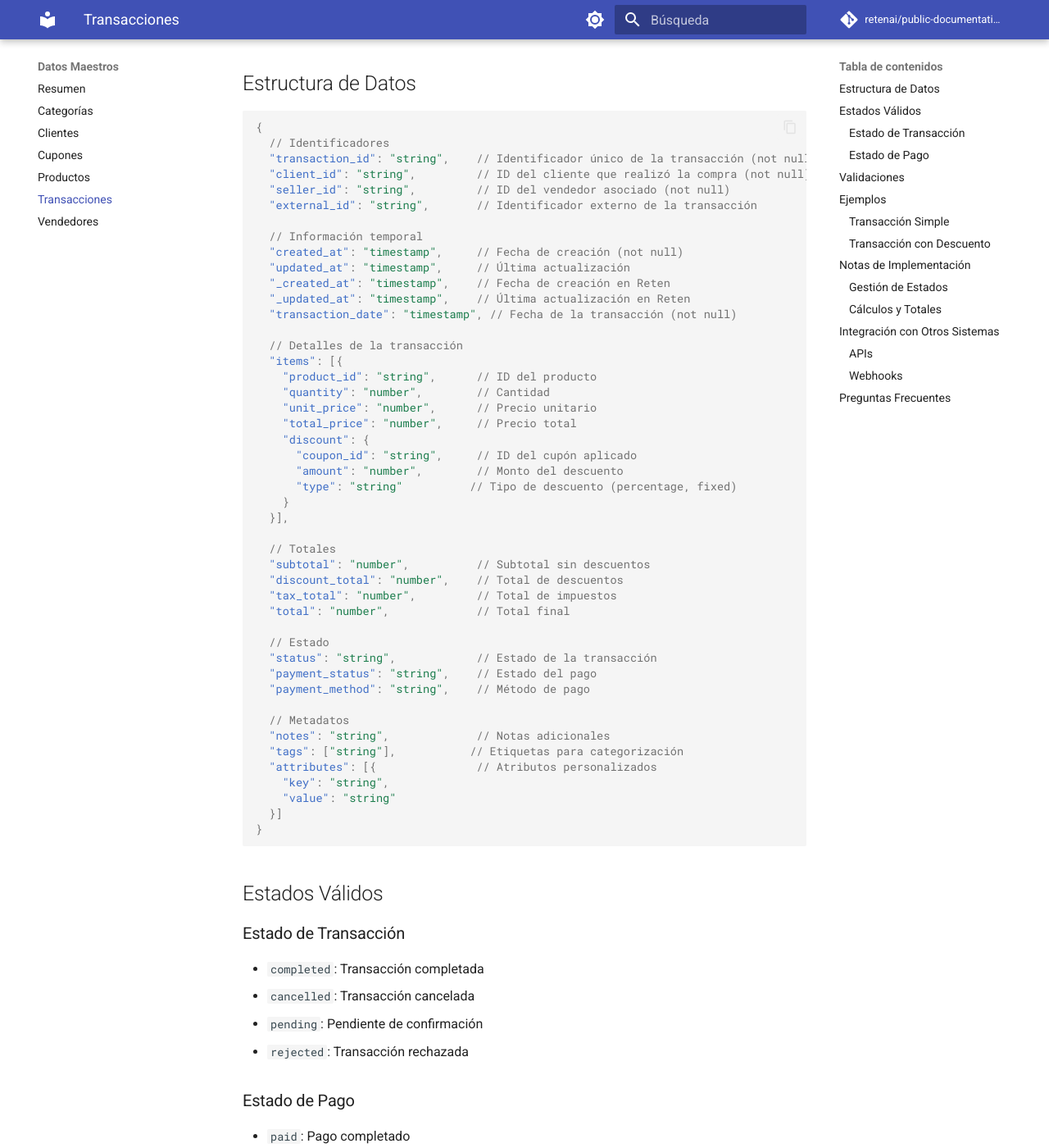
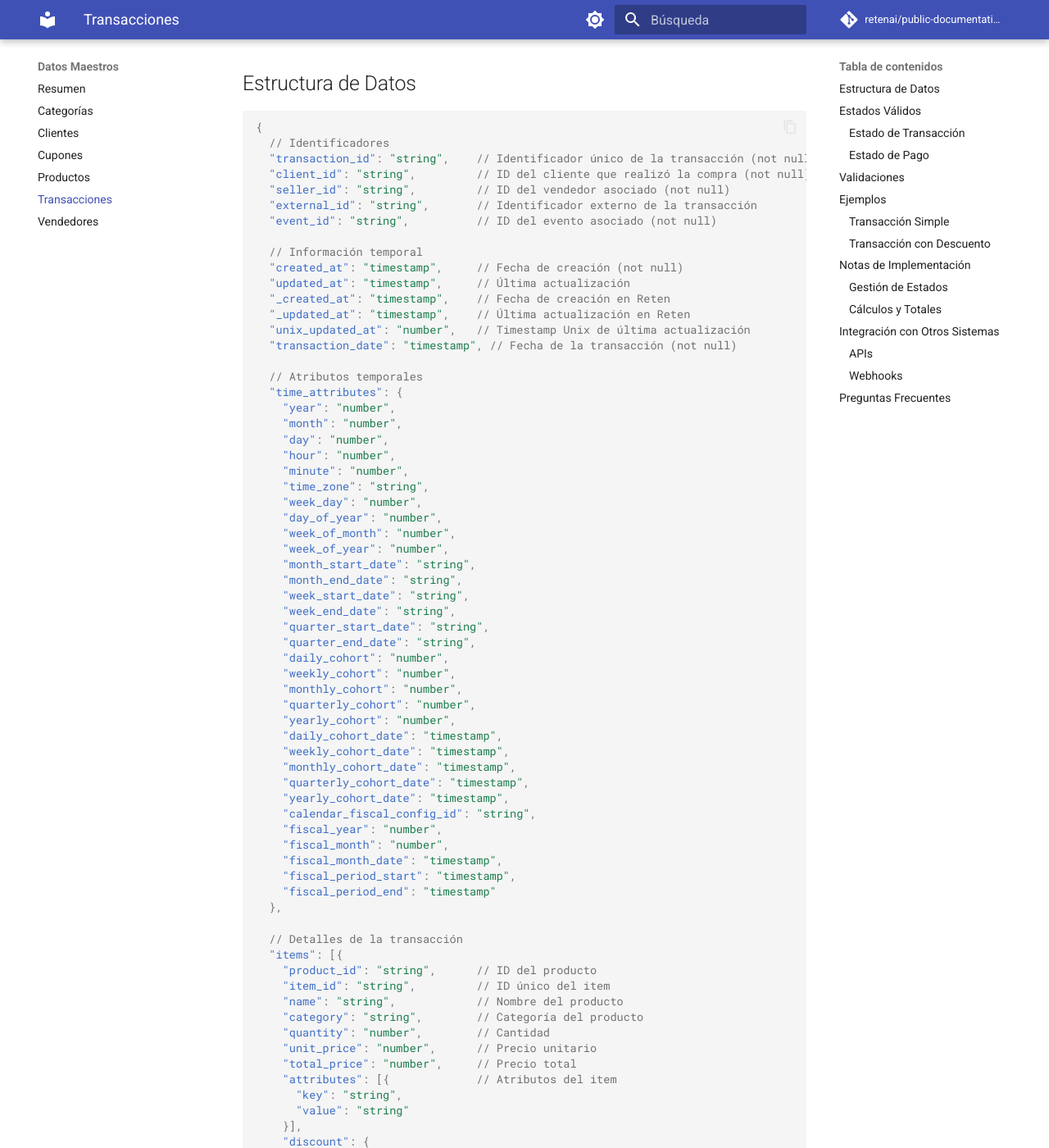
Before and after one commit to retenai/public-documentation, an MkDocs documentation site: the page built from docs/master-data/transactions/README.md, in a window 1280 px wide and 1400 px high, scrolled down 260 px. Shown: the whole window at 82% size. Built offline with MkDocs 1.6.1 and Material for MkDocs 9.7.7, drawn with Linux system fonts in a browser that asks for light colours; comment, search, counter and statistics services are not loaded; some of the changed text lies outside the part shown.

Commit message:
docs: update transactions structure with event_transactions fields

```diff
--- a/docs/master-data/transactions/README.md
+++ b/docs/master-data/transactions/README.md
@@ -11,37 +11,114 @@
   "client_id": "string",         // ID del cliente que realizó la compra (not null)
   "seller_id": "string",         // ID del vendedor asociado (not null)
   "external_id": "string",       // Identificador externo de la transacción
+  "event_id": "string",          // ID del evento asociado (not null)
 
   // Información temporal
   "created_at": "timestamp",     // Fecha de creación (not null)
   "updated_at": "timestamp",     // Última actualización
   "_created_at": "timestamp",    // Fecha de creación en Reten
   "_updated_at": "timestamp",    // Última actualización en Reten
+  "unix_updated_at": "number",   // Timestamp Unix de última actualización
   "transaction_date": "timestamp", // Fecha de la transacción (not null)
+
+  // Atributos temporales
+  "time_attributes": {
+    "year": "number",
+    "month": "number",
+    "day": "number",
+    "hour": "number",
+    "minute": "number",
+    "time_zone": "string",
+    "week_day": "number",
+    "day_of_year": "number",
+    "week_of_month": "number",
+    "week_of_year": "number",
+    "month_start_date": "string",
+    "month_end_date": "string",
+    "week_start_date": "string",
+    "week_end_date": "string",
+    "quarter_start_date": "string",
+    "quarter_end_date": "string",
+    "daily_cohort": "number",
+    "weekly_cohort": "number",
+    "monthly_cohort": "number",
+    "quarterly_cohort": "number",
+    "yearly_cohort": "number",
+    "daily_cohort_date": "timestamp",
+    "weekly_cohort_date": "timestamp",
+    "monthly_cohort_date": "timestamp",
+    "quarterly_cohort_date": "timestamp",
+    "yearly_cohort_date": "timestamp",
+    "calendar_fiscal_config_id": "string",
+    "fiscal_year": "number",
+    "fiscal_month": "number",
+    "fiscal_month_date": "timestamp",
+    "fiscal_period_start": "timestamp",
+    "fiscal_period_end": "timestamp"
+  },
 
   // Detalles de la transacción
   "items": [{
     "product_id": "string",      // ID del producto
+    "item_id": "string",         // ID único del item
+    "name": "string",            // Nombre del producto
+    "category": "string",        // Categoría del producto
     "quantity": "number",        // Cantidad
     "unit_price": "number",      // Precio unitario
     "total_price": "number",     // Precio total
+    "attributes": [{             // Atributos del item
+      "key": "string",
+      "value": "string"
+    }],
     "discount": {
       "coupon_id": "string",     // ID del cupón aplicado
       "amount": "number",        // Monto del descuento
-      "type": "string"          // Tipo de descuento (percentage, fixed)
+      "type": "string"           // Tipo de descuento (percentage, fixed)
     }
   }],
 
-  // Totales
-  "subtotal": "number",          // Subtotal sin descuentos
-  "discount_total": "number",    // Total de descuentos
-  "tax_total": "number",         // Total de impuestos
-  "total": "number",             // Total final
+  // Precios y totales
+  "pricing": {
+    "net_amount": "number",      // Monto neto
+    "final_amount": "number",    // Monto final
+    "discount_amount": "number", // Monto total de descuentos
+    "shipping_amount": "number", // Costo de envío
+    "tax_amount": "number"      // Monto de impuestos
+  },
 
-  // Estado
+  // Direcciones
+  "shipping_address": {
+    "name": "string",           // Nombre del destinatario
+    "street": "string",         // Calle
+    "number": "string",         // Número
+    "dept_number": "string",    // Número de departamento
+    "city": "string",           // Ciudad
+    "commune": "string",        // Comuna
+    "region": "string",         // Región
+    "lat": "string",           // Latitud
+    "long": "string"           // Longitud
+  },
+  "billing_address": {
+    "name": "string",           // Nombre para facturación
+    "street": "string",         // Calle
+    "number": "string",         // Número
+    "dept_number": "string",    // Número de departamento
+    "city": "string",           // Ciudad
+    "commune": "string",        // Comuna
+    "region": "string",         // Región
+    "lat": "string",           // Latitud
+    "long": "string"           // Longitud
+  },
+
+  // Estado y pago
   "status": "string",            // Estado de la transacción
-  "payment_status": "string",    // Estado del pago
-  "payment_method": "string",    // Método de pago
+  "coupon_code": "string",       // Código de cupón aplicado
+  "payment_details": {
+    "method": "string",          // Método de pago
+    "amount": "number",          // Monto del pago
+    "status": "string",          // Estado del pago
+    "date": "timestamp"         // Fecha del pago
+  },
 
   // Metadatos
   "notes": "string",             // Notas adicionales
```
